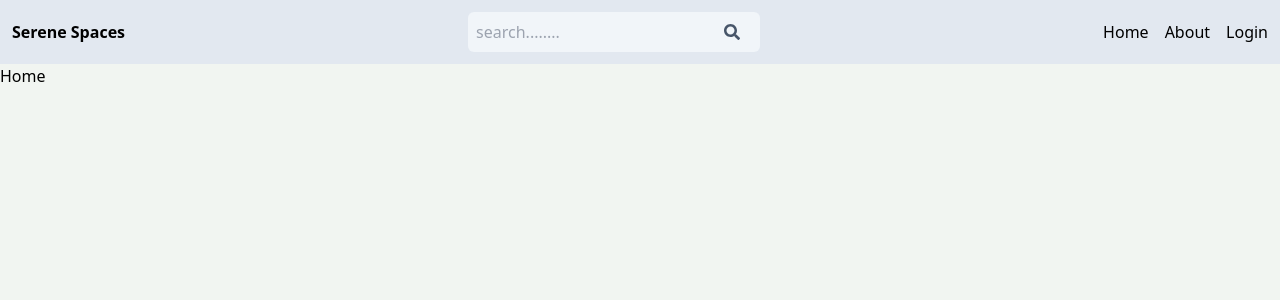
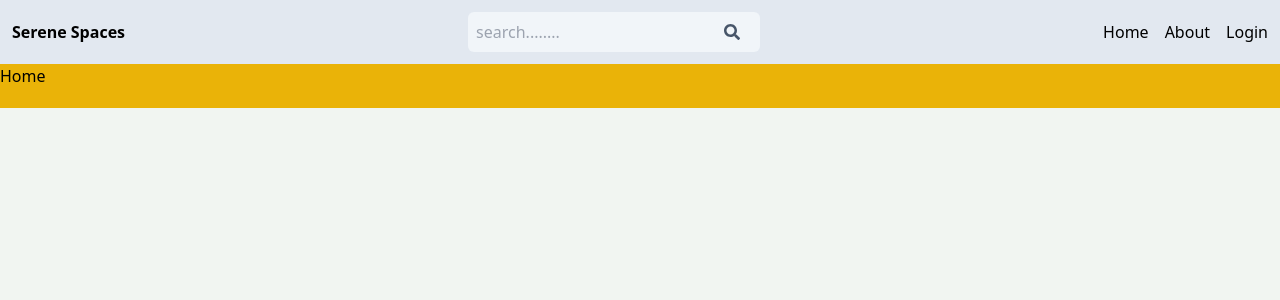
Before and after one commit to abdallah0128318/real-estate, a React (Vite) app in the folder client/: page / in a window 1280 px wide. Shown: the top 300 px of the page. Built offline with nearby package versions, Linux system fonts and the light colour scheme; no server answers.

Commit message:
added some styles

```diff
--- a/client/src/components/Home.jsx
+++ b/client/src/components/Home.jsx
@@ -2,6 +2,6 @@ import React from 'react'
 
 export default function Home() {
   return (
-    <div>Home</div>
+    <div className='bg-gray-600	 md:max-xl:bg-red-700 xl:bg-yellow-500  h-11'>Home</div>
   )
 }
```
